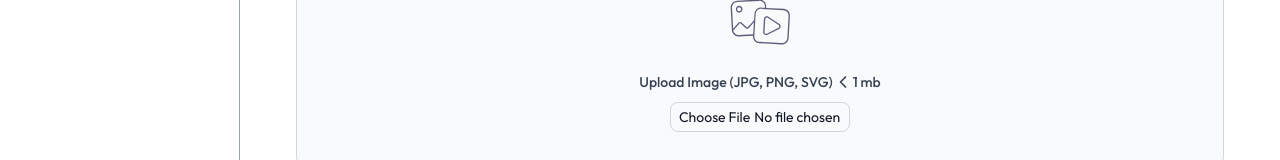
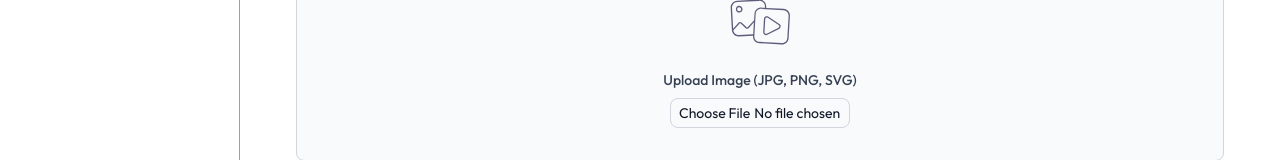
Before and after one commit to pradipkumarmadheshiya/instantgram, a React (Vite) app: page /create-post in a window 1280 px wide. Shown: the part 305-465 px from the top of the page. Built offline with nearby package versions, Linux system fonts and the light colour scheme; sample sign-in values are in the browser's storage.

Commit message:
update in fileUploader

```diff
--- a/src/components/shared/FileUploader.jsx
+++ b/src/components/shared/FileUploader.jsx
@@ -1,6 +1,5 @@
 import React from 'react'
 import { useAppContext } from '../../context/AppContext'
-import { ChevronLeft } from 'lucide-react'
 
 const FileUploader = () => {
 
@@ -18,7 +17,7 @@ const FileUploader = () => {
   return (
     <form className="p-4 flex flex-col justify-center items-center">
       <label className="mb-2 text-sm font-medium text-gray-700" htmlFor="file_input">
-        <span className='flex items-center'>Upload Image (JPG, PNG, SVG) <ChevronLeft className='w-5'/> 1 mb</span>
+        Upload Image (JPG, PNG, SVG)
       </label>
 
       <input
```
